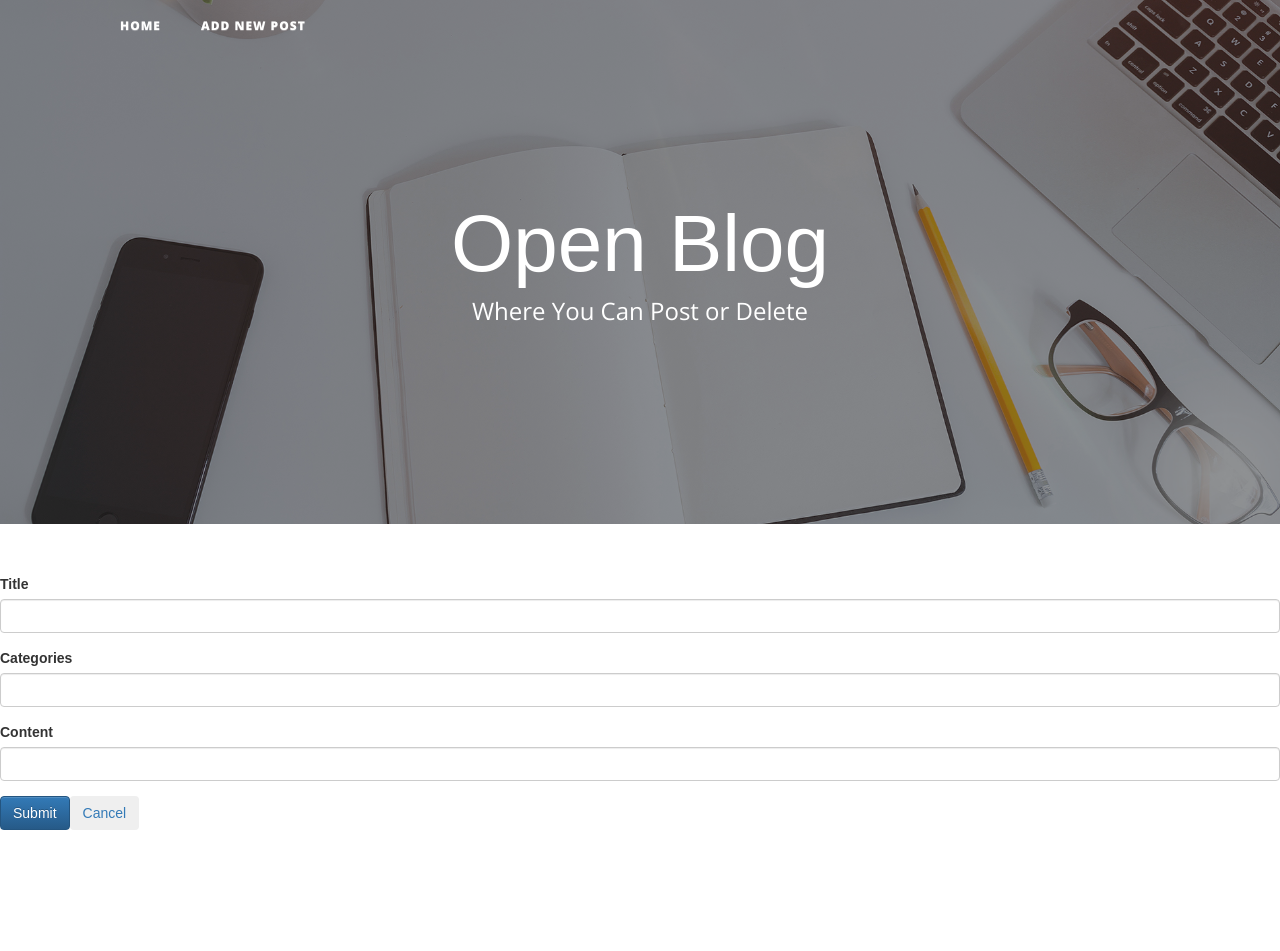
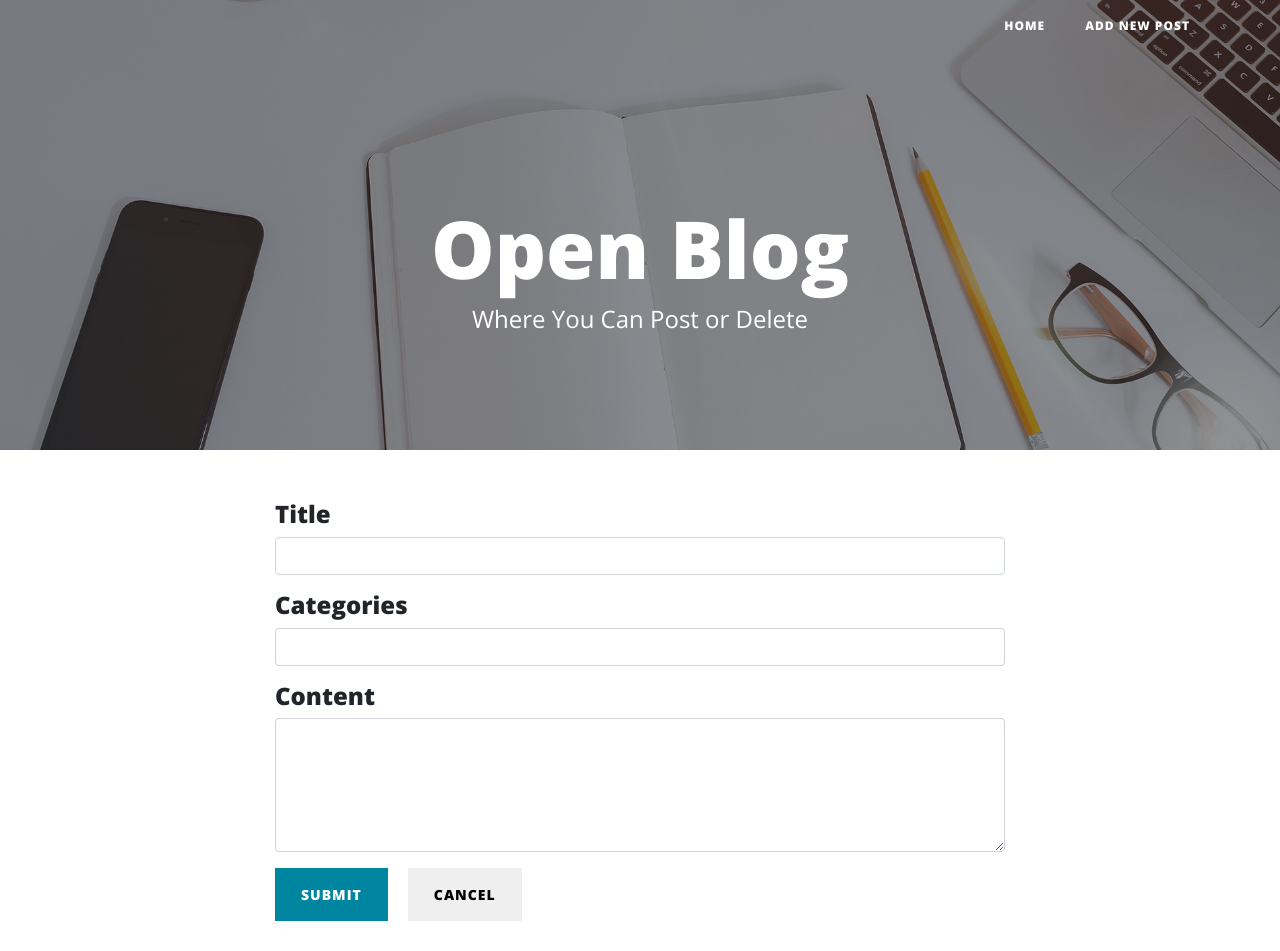
Before and after one commit to hongloans9/Open-Blog, a React (Create React App) app: page /posts/new in a window 1280 px wide. Before the commit the page ends 830 px from the top, so only its background shows below. Built offline with nearby package versions, Linux system fonts and the light colour scheme.

Commit message:
UI update

```diff
--- a/src/components/App.css
+++ b/src/components/App.css
@@ -1,3 +1,33 @@
+p {
+  line-height: 1.5;
+  margin: 30px 0;
+}
+
+p a {
+  text-decoration: underline;
+}
+
+h1,
+h2,
+h3,
+h4,
+h5,
+h6 {
+  font-weight: 800;
+  font-family: 'Open Sans', 'Helvetica Neue', Helvetica, Arial, sans-serif;
+}
+
+a {
+  color: #212529;
+  -webkit-transition: all 0.2s;
+  -moz-transition: all 0.2s;
+  transition: all 0.2s;
+}
+
+a:focus, a:hover {
+  color: #0085A1;
+}
+
 #mainNav {
   position: absolute;
   border-bottom: 1px solid #e9ecef;
@@ -13,7 +43,7 @@
 
 }
 
-@media only screen and (min-width: 992px) {
+@media only screen and (min-width: 360px) {
   #mainNav {
     border-bottom: 1px solid transparent;
     background: transparent;
@@ -29,7 +59,6 @@
   }
 }
 
-
 header.masthead {
   margin-bottom: 50px;
   background: no-repeat center center;
@@ -40,8 +69,10 @@ header.masthead {
   -moz-background-size: cover;
   -o-background-size: cover;
   background-size: cover;
+  max-height: 450px;
 }
-  header.masthead .overlay {
+
+header.masthead .overlay {
   position: absolute;
   top: 0;
   left: 0;
@@ -129,3 +160,50 @@ header.masthead .post-heading .meta a {
     font-size: 30px;
   }
 }
+.post-preview > a {
+  color: #212529;
+}
+
+.post-preview > a:focus, .post-preview > a:hover {
+  text-decoration: none;
+  color: #0085A1;
+}
+
+.post-preview > a > .post-title, .post-preview > .post-title {
+  font-size: 30px;
+  margin-top: 30px;
+  margin-bottom: 10px;
+}
+
+.post-preview > a > .post-subtitle, .post-preview > .post-subtitle {
+  font-weight: 300;
+  margin: 0 0 10px;
+}
+
+@media only screen and (min-width: 768px) {
+  .post-preview > a > .post-title, .post-preview > .post-title {
+    font-size: 36px;
+  }
+}
+
+.btn {
+  font-size: 14px;
+  font-weight: 800;
+  padding: 15px 25px;
+  letter-spacing: 1px;
+  text-transform: uppercase;
+  border-radius: 0;
+  font-family: 'Open Sans', 'Helvetica Neue', Helvetica, Arial, sans-serif;
+}
+
+.btn-primary {
+  background-color: #0085A1;
+  border-color: #0085A1;
+  margin-right: 20px;
+}
+
+.btn-primary:hover, .btn-primary:focus, .btn-primary:active {
+  color: #fff;
+  background-color: #00657b !important;
+  border-color: #00657b !important;
+}
--- a/src/components/App.js
+++ b/src/components/App.js
@@ -7,9 +7,8 @@ class App extends Component {
   render() {
     return (
       <div>
-        <nav class="navbar navbar-expand-lg navbar-light fixed-top" id="mainNav">
+        <nav class="navbar navbar-expand navbar-light fixed-top" id="mainNav">
           <div class="container">
-            <div class="collapse navbar-collapse" id="navbarResponsive">
               <ul class="navbar-nav ml-auto">
                 <li class="nav-item">
                   <Link to="/">
@@ -22,7 +21,6 @@ class App extends Component {
                 </Link>
                 </li>
               </ul>
-            </div>
           </div>
         </nav>
         <header className="masthead" style={{ backgroundImage: `url(${homebg})` }}>
@@ -33,7 +31,6 @@ class App extends Component {
                 <div className="site-heading">
                   <h1>Open Blog</h1>
                   <span className="subheading">Where You Can Post or Delete</span>
-
                 </div>
               </div>
             </div>
--- a/src/components/posts_detail.js
+++ b/src/components/posts_detail.js
@@ -2,7 +2,8 @@ import React, { Component } from 'react';
 import { connect } from 'react-redux';
 import { Link } from 'react-router-dom';
 import { fetchPostbyID, deletePost } from '../actions';
-import { Button } from 'react-bootstrap';
+import './App.css';
+
 
 export class PostsDetail extends Component {
 
@@ -24,12 +25,21 @@ export class PostsDetail extends Component {
             return <div>Loading...</div>
         }
         return (
-            <div>
-                <Link to="/">Back To Home</Link>
-                <Button bsStyle="info" onClick={this.onDeleteClick.bind(this)}>Delete</Button>
-                <h3>{post.title}</h3>
-                <h5>{post.categories}</h5>
-                <p>{post.content}</p>
+            <div className="container">
+                <div className="row">
+                    <div className="col-lg-8 col-md-10 mx-auto">
+                        <div className="post-preview">
+                            <h2 className="post-title">{post.title}</h2>
+                            <h3 className="post-subtitle">{post.categories}</h3>
+                        </div>
+                        <article>
+                            <p>{post.content}</p>
+                        </article>
+                        <hr />
+                        <button className="btn btn-primary" onClick={this.onDeleteClick.bind(this)}>Delete Post</button>
+                    </div>
+                </div>
+                <br />
             </div>
         );
     }
--- a/src/components/posts_index.js
+++ b/src/components/posts_index.js
@@ -2,6 +2,7 @@ import React, { Component } from 'react';
 import { connect } from 'react-redux';
 import { Link } from 'react-router-dom';
 import { fetchPosts } from '../actions';
+import './App.css';
 import _ from 'lodash';
 
 class PostsIndex extends Component {
@@ -12,20 +13,31 @@ class PostsIndex extends Component {
     renderPosts() {
         return _.map(this.props.posts, post => {
             return (
-                <li className="list-group-item" key={post.id}>
-                    <Link to={`/posts/${post.id}`}> {post.title} </Link>
-                </li>
+                <div>
+                    <div class="post-preview" key={post.id}>
+                        <Link to={`/posts/${post.id}`}>
+                            <h2 class="post-title">
+                                {post.title}
+                            </h2>
+                            <h3 class="post-subtitle">
+                                {post.categories}
+                            </h3>
+                        </Link>
+                    </div>
+                    <hr></hr>
+                </div>
             );
         })
     }
 
     render() {
-        console.log(this.props.posts)
         return (
-            <div>
-                <ul className="list-group">
-                    {this.renderPosts()}
-                </ul>
+            <div className="container">
+                <div className="row">
+                    <div className="col-lg-8 col-md-10 mx-auto">
+                        {this.renderPosts()}
+                    </div>
+                </div>
             </div>
         );
     }
@@ -35,4 +47,4 @@ function mapStateToProps(state) {
     return { posts: state.posts };
 }
 
-export default connect(mapStateToProps, {fetchPosts})(PostsIndex);
+export default connect(mapStateToProps, { fetchPosts })(PostsIndex);
--- a/src/components/posts_new.js
+++ b/src/components/posts_new.js
@@ -3,21 +3,34 @@ import { connect } from 'react-redux';
 import { Field, reduxForm } from 'redux-form';
 import { Link } from 'react-router-dom';
 import { createPost } from '../actions';
+import './App.css';
 
 class PostsNew extends Component {
 
     renderField(field) {
         const { meta: { touched, error } } = field;
         const className = `form-control ${touched && error ? 'is-invalid' : ''}`;
+        if (field.label !== 'Content') {
         return (
             <div className="form-group" >
-                <label>{field.label}</label>
+                <h4>{field.label}</h4>
                 <input type="text" className={className} {...field.input} />
                 <div className="invalid-feedback">
                     {touched ? error : ''}
                 </div>
             </div>
         );
+        } else {
+            return (
+            <div className="form-group" >
+                <h4>{field.label}</h4>
+                <textarea rows="5" className={className} {...field.input}> </textarea>
+                <div className="invalid-feedback">
+                    {touched ? error : ''}
+                </div>
+            </div>
+        );
+        }
     }
 
     onSubmit(values) {
@@ -29,6 +42,9 @@ class PostsNew extends Component {
     render() {
         const { handleSubmit } = this.props;
         return (
+            <div className="container">
+                <div className="row">
+                    <div className="col-lg-8 col-md-10 mx-auto">
                         <form onSubmit={handleSubmit(this.onSubmit.bind(this))}>
                             <Field
                                 label="Title"
@@ -47,6 +63,11 @@ class PostsNew extends Component {
                                 <button className="btn">Cancel</button>
                             </Link>
                         </form>
+                        <br/>
+                    </div>
+                </div>
+            </div>
+
         );
     }
 }
--- a/src/index.css
+++ b/src/index.css
@@ -1,5 +1,7 @@
 body {
   margin: 0;
   padding: 0;
-  font-family: sans-serif;
+  font-size: 20px;
+  color: #212529;
+  font-family: 'Lora', 'Times New Roman', serif;
 }
--- a/src/index.js
+++ b/src/index.js
@@ -1,5 +1,3 @@
-import 'bootstrap/dist/css/bootstrap.css';
-import 'bootstrap/dist/css/bootstrap-theme.css';
 import React from 'react';
 import ReactDOM from 'react-dom';
 import './index.css';
--- a/src/reducers/posts_reducer.js
+++ b/src/reducers/posts_reducer.js
@@ -10,7 +10,6 @@ export default function (state = {}, action) {
             // return newState;
             return {...state, [action.payload.data.id]: action.payload.data};
         case FETCH_POSTS:
-            console.log(action.payload.data);
             return _.mapKeys(action.payload.data, 'id');
         default:
             return state;
```
Lines whose indentation alone changed are shown as unchanged.
